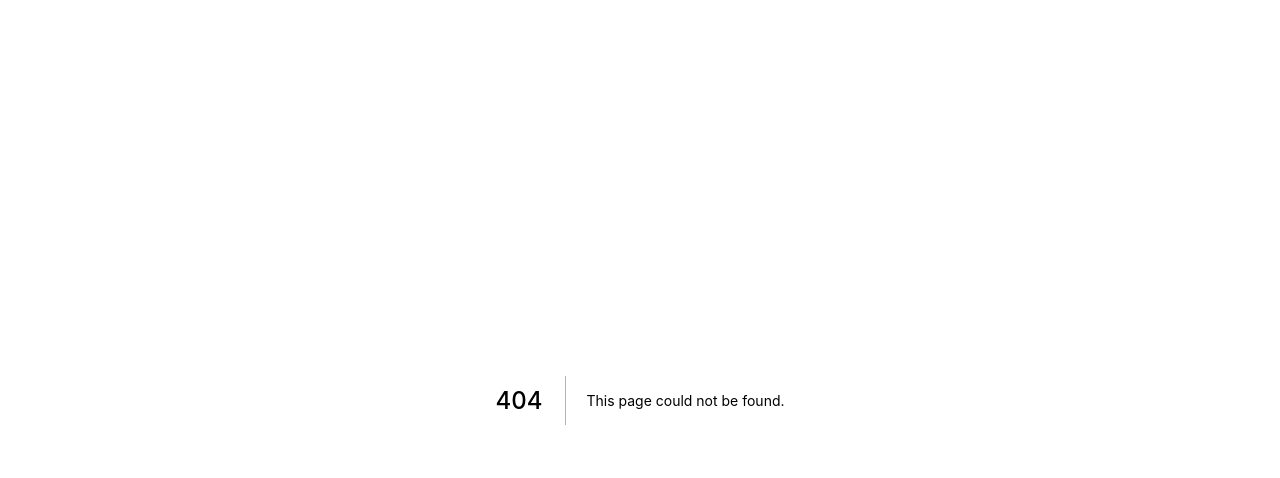
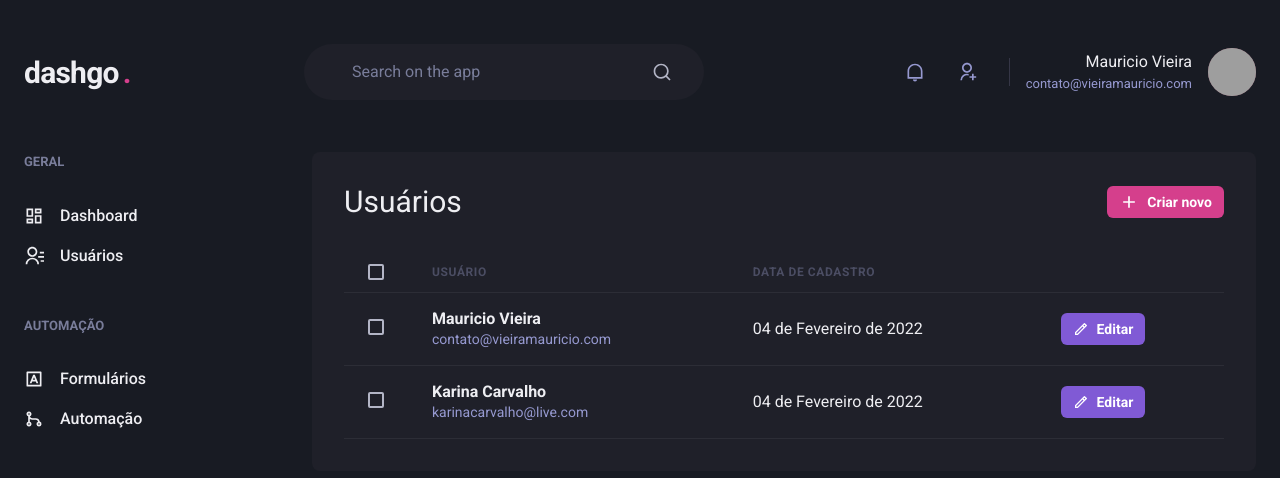
Before and after one commit to mauvieira/dashgo, a Next.js app: page /users in a window 1280 px wide. Before the commit this address had no page. Shown: the top 478 px of the page. Built offline with nearby package versions, Linux system fonts and the light colour scheme; grey boxes are pictures that could not be loaded.

Commit message:
:lipstick: user list page styles
user list page styles

```diff
--- /dev/null
+++ b/src/pages/users/index.tsx
@@ -0,0 +1,109 @@
+import {
+  Box,
+  Button,
+  Checkbox,
+  Flex,
+  Heading,
+  Icon,
+  Table,
+  Tbody,
+  Td,
+  Th,
+  Thead,
+  Tr,
+  Text
+} from "@chakra-ui/react"
+import { RiAddLine, RiPencilLine } from "react-icons/ri"
+import { Header } from "../../components/Header"
+import { Sidebar } from "../../components/Sidebar"
+
+export default function UserList() {
+  return (
+    <Box>
+      <Header />
+
+      <Flex w="100%" maxWidth={1480} my="6" mx="auto" px="6">
+        <Sidebar />
+
+        <Box flex="1" p="8" borderRadius={8} bg="gray.800">
+          <Flex mb="8" justify="space-between" align="center">
+
+            <Heading size="lg" fontWeight="normal">
+              Usuários
+            </Heading>
+
+            <Button
+              as="a"
+              colorScheme="pink"
+              size="sm"
+              fontSize="sm"
+              leftIcon={<Icon as={RiAddLine} fontSize="20" />}
+            >
+              Criar novo
+            </Button>
+
+          </Flex>
+
+          <Table colorScheme="whiteAlpha">
+            <Thead>
+              <Tr>
+                <Th px="6" color="gray.300" width="8">
+                  <Checkbox colorScheme="pink" />
+                </Th>
+                <Th>Usuário</Th>
+                <Th>Data de cadastro</Th>
+                <Th />
+              </Tr>
+            </Thead>
+            <Tbody>
+              <Tr>
+                <Td px="6"><Checkbox colorScheme="pink" /></Td>
+                <Td>
+                  <Box>
+                    <Text fontWeight="bold">Mauricio Vieira</Text>
+                    <Text fontSize="sm" color="gray.300">contato@vieiramauricio.com</Text>
+                  </Box>
+                </Td>
+                <Td>
+                  04 de Fevereiro de 2022
+                </Td>
+                <Td>
+                  <Button
+                    size="sm"
+                    fontSize="sm"
+                    colorScheme="purple"
+                    leftIcon={<Icon as={RiPencilLine} fontSize="16" />}
+                  >
+                    Editar
+                  </Button>
+                </Td>
+              </Tr>
+              <Tr>
+                <Td px="6"><Checkbox colorScheme="pink" /></Td>
+                <Td>
+                  <Box>
+                    <Text fontWeight="bold">Karina Carvalho</Text>
+                    <Text fontSize="sm" color="gray.300">karinacarvalho@live.com</Text>
+                  </Box>
+                </Td>
+                <Td>
+                  04 de Fevereiro de 2022
+                </Td>
+                <Td>
+                  <Button
+                    size="sm"
+                    fontSize="sm"
+                    colorScheme="purple"
+                    leftIcon={<Icon as={RiPencilLine} fontSize="16" />}
+                  >
+                    Editar
+                  </Button>
+                </Td>
+              </Tr>
+            </Tbody>
+          </Table>
+        </Box>
+      </Flex>
+    </Box>
+  )
+}
```
